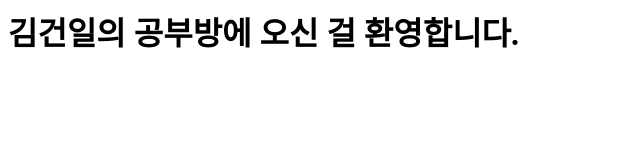
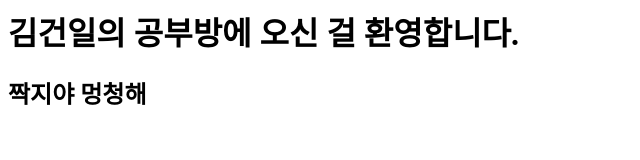
Before and after one commit to vkdlxj3332/kimricha, a plain HTML site: page index.html in a window 1280 px wide. Shown: the whole page, without its empty margins (0-640 px from the left). Drawn offline with Linux system fonts and the light colour scheme.

Commit message:
Update index.html

```diff
--- a/index.html
+++ b/index.html
@@ -3,5 +3,6 @@
 <title> 김건일의 공부방</title>
 <body>
 <h1> 김건일의 공부방에 오신 걸 환영합니다. </h1>
+<h2> 짝지야 멍청해 </h2>
 </body>
 </html>
```
